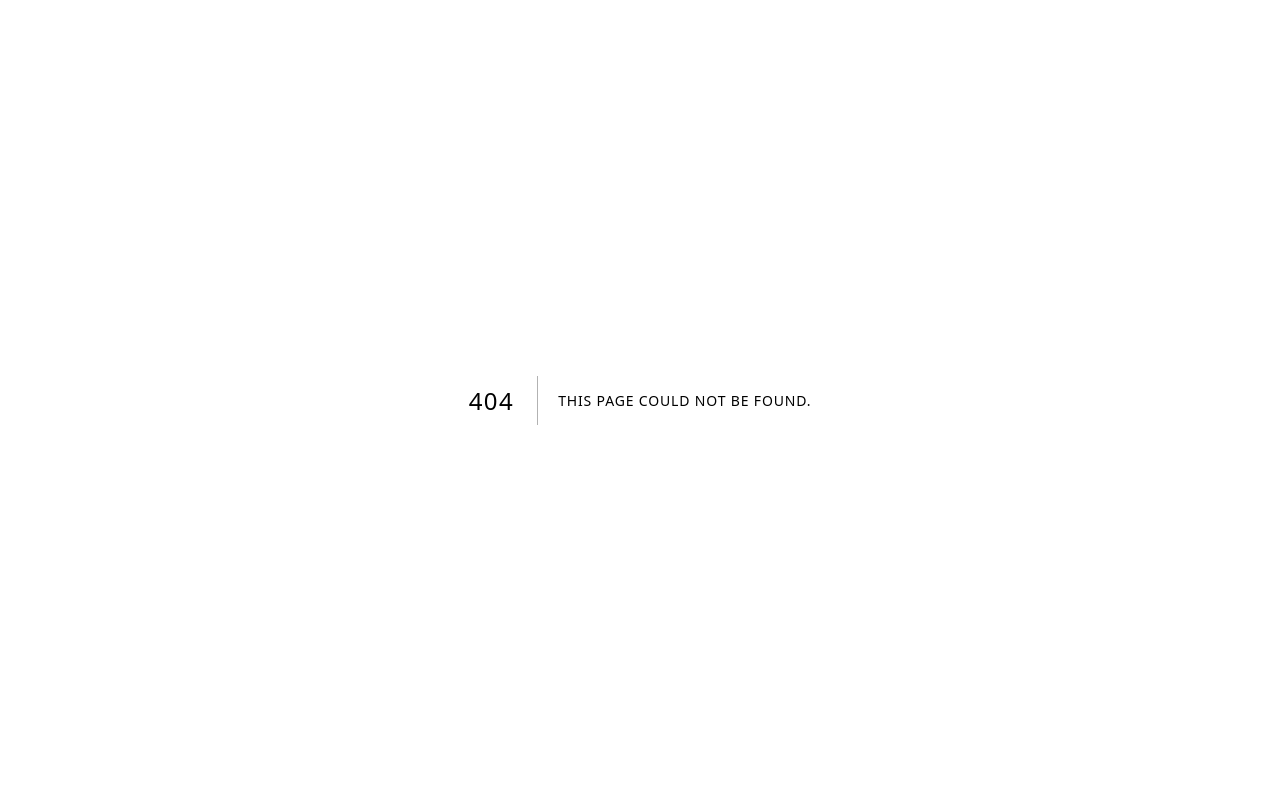
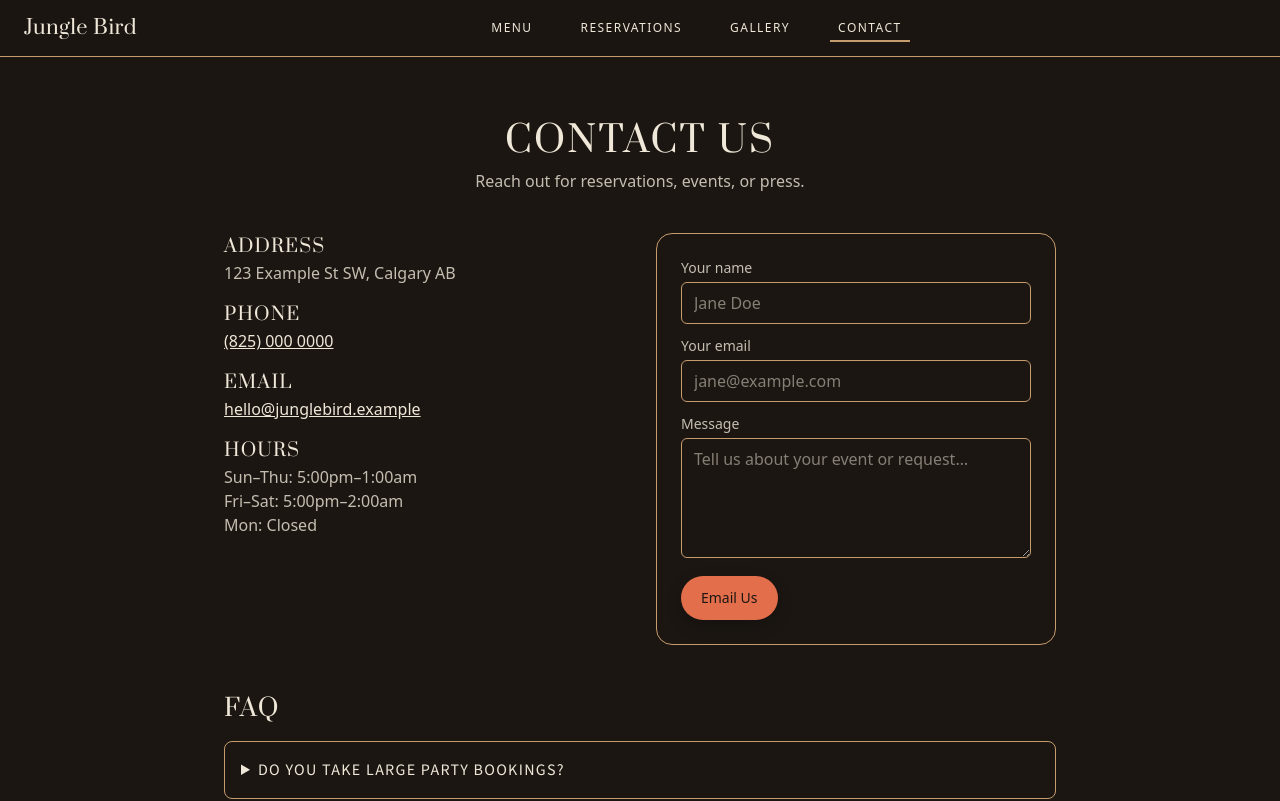
Before and after one commit to davidatrus/jungle-bird, a Next.js app: page /contact in a window 1280 px wide. Before the commit this address had no page. Shown: the top 801 px of the page. Built offline with nearby package versions, Linux system fonts and the light colour scheme.

Commit message:
fix(blog): replace internal <a> with <Link> in 404 fallback

```diff
--- a/src/app/(public)/blog/[slug]/page.tsx
+++ b/src/app/(public)/blog/[slug]/page.tsx
@@ -13,8 +13,13 @@ const getSiblings = (slug: string) => {
 };
 
 // optional SEO
-export function generateMetadata({ params }: { params: { slug: string } }) {
-  const p = getPost(params.slug);
+export async function generateMetadata({
+  params,
+}: {
+  params: Promise<{ slug: string }>;
+}) {
+  const { slug } = await params;
+  const p = getPost(slug);
   if (!p) return {};
   return {
     title: `${p.title} • Jungle Bird`,
@@ -22,10 +27,14 @@ export function generateMetadata({ params }: { params: { slug: string } }) {
   };
 }
 
-export default function PostPage({ params }: { params: { slug: string } }) {
-  const post = getPost(params.slug);
+export default async function PostPage({
+  params,
+}: {
+  params: Promise<{ slug: string }>;
+}) {
+  const { slug } = await params;
+  const post = getPost(slug);
   if (!post) {
-    // 404-style inline fallback
     return (
       <div className="py-20 text-center">
         <h1 className="font-display text-3xl">Article not found</h1>
--- /dev/null
+++ b/src/app/(public)/contact/layout.tsx
@@ -0,0 +1,20 @@
+export default function ContactLayout({
+  children,
+}: {
+  children: React.ReactNode;
+}) {
+  return (
+    <div
+      className="min-h-screen"
+      style={{
+        background:
+          'linear-gradient(180deg, rgba(27,22,18,.96) 0%, rgba(27,22,18,.96) 100%)',
+        color: 'var(--text)',
+      }}
+    >
+      <main className="mx-auto max-w-4xl px-4 py-12 sm:px-6 md:py-16 lg:px-8">
+        {children}
+      </main>
+    </div>
+  );
+}
--- /dev/null
+++ b/src/app/(public)/contact/page.tsx
@@ -0,0 +1,149 @@
+'use client';
+
+import { FormEvent, useState } from 'react';
+
+export default function ContactPage() {
+  const [name, setName] = useState('');
+  const [email, setEmail] = useState('');
+  const [msg, setMsg] = useState('');
+
+  const onSubmit = (e: FormEvent) => {
+    e.preventDefault();
+    const to = 'hello@junglebird.example';
+    const subject = encodeURIComponent(
+      `Website Message from ${name || 'Guest'}`,
+    );
+    const body = encodeURIComponent(`From: ${name}\nEmail: ${email}\n\n${msg}`);
+    window.location.href = `mailto:${to}?subject=${subject}&body=${body}`;
+  };
+
+  return (
+    <div className="space-y-10">
+      <header className="text-center">
+        <h1 className="font-display text-3xl md:text-4xl">CONTACT US</h1>
+        <p className="mt-2 opacity-80">
+          Reach out for reservations, events, or press.
+        </p>
+      </header>
+
+      {/* Contact details */}
+      <section className="grid grid-cols-1 gap-6 md:grid-cols-2 md:gap-8">
+        <div className="space-y-4">
+          <div>
+            <h2 className="font-display text-lg">ADDRESS</h2>
+            <p className="opacity-80">123 Example St SW, Calgary AB</p>
+          </div>
+          <div>
+            <h2 className="font-display text-lg">PHONE</h2>
+            <p>
+              <a className="underline hover:opacity-90" href="tel:+18250000000">
+                (825) 000 0000
+              </a>
+            </p>
+          </div>
+          <div>
+            <h2 className="font-display text-lg">EMAIL</h2>
+            <p>
+              <a
+                className="underline hover:opacity-90"
+                href="mailto:hello@junglebird.example"
+              >
+                hello@junglebird.example
+              </a>
+            </p>
+          </div>
+          <div>
+            <h2 className="font-display text-lg">HOURS</h2>
+            <p className="opacity-80">
+              Sun–Thu: 5:00pm–1:00am
+              <br />
+              Fri–Sat: 5:00pm–2:00am
+              <br />
+              Mon: Closed
+            </p>
+          </div>
+        </div>
+
+        {/* Mailto form */}
+        <form
+          onSubmit={onSubmit}
+          className="brass-border space-y-3 rounded-2xl border p-4 md:p-6"
+        >
+          <div>
+            <label className="mb-1 block text-sm opacity-80">Your name</label>
+            <input
+              className="brass-border w-full rounded-md border bg-transparent px-3 py-2"
+              style={{ color: 'var(--text)' }}
+              value={name}
+              onChange={(e) => setName(e.target.value)}
+              placeholder="Jane Doe"
+              required
+            />
+          </div>
+          <div>
+            <label className="mb-1 block text-sm opacity-80">Your email</label>
+            <input
+              className="brass-border w-full rounded-md border bg-transparent px-3 py-2"
+              style={{ color: 'var(--text)' }}
+              type="email"
+              value={email}
+              onChange={(e) => setEmail(e.target.value)}
+              placeholder="jane@example.com"
+              required
+            />
+          </div>
+          <div>
+            <label className="mb-1 block text-sm opacity-80">Message</label>
+            <textarea
+              className="brass-border min-h-[120px] w-full rounded-md border bg-transparent px-3 py-2"
+              style={{ color: 'var(--text)' }}
+              value={msg}
+              onChange={(e) => setMsg(e.target.value)}
+              placeholder="Tell us about your event or request…"
+              required
+            />
+          </div>
+          <button
+            type="submit"
+            className="btn-pop btn-shadow brass-border rounded-full px-5 py-3 text-sm font-medium"
+            style={{ background: 'var(--cta)', color: '#1B1612' }}
+          >
+            Email Us
+          </button>
+        </form>
+      </section>
+
+      {/* FAQ */}
+      <section className="pt-2">
+        <h2 className="font-display mb-4 text-2xl">FAQ</h2>
+        <div className="space-y-3">
+          <details className="brass-border rounded-lg border p-4">
+            <summary className="font-ui cursor-pointer tracking-[0.08em] uppercase">
+              Do you take large party bookings?
+            </summary>
+            <p className="mt-2 opacity-80">
+              Yes—email us with your date, time, and party size and we’ll
+              confirm availability.
+            </p>
+          </details>
+          <details className="brass-border rounded-lg border p-4">
+            <summary className="font-ui cursor-pointer tracking-[0.08em] uppercase">
+              Is there a dress code?
+            </summary>
+            <p className="mt-2 opacity-80">
+              Smart casual works great. No athletic wear after 8pm.
+            </p>
+          </details>
+          <details className="brass-border rounded-lg border p-4">
+            <summary className="font-ui cursor-pointer tracking-[0.08em] uppercase">
+              Do you offer gift cards?
+            </summary>
+            <p className="mt-2 opacity-80">
+              Yes—ask at the bar or email us and we’ll set you up digitally.
+            </p>
+          </details>
+        </div>
+      </section>
+    </div>
+  );
+}
--- /dev/null
+++ b/src/app/(public)/gallery/layout.tsx
@@ -0,0 +1,20 @@
+export default function GalleryLayout({
+  children,
+}: {
+  children: React.ReactNode;
+}) {
+  return (
+    <div
+      className="min-h-screen"
+      style={{
+        background:
+          'linear-gradient(180deg, rgba(27,22,18,.96) 0%, rgba(27,22,18,.96) 100%)',
+        color: 'var(--text)',
+      }}
+    >
+      <main className="mx-auto max-w-6xl px-4 py-12 sm:px-6 md:py-16 lg:px-8">
+        {children}
+      </main>
+    </div>
+  );
+}
--- /dev/null
+++ b/src/app/(public)/gallery/page.tsx
@@ -0,0 +1,41 @@
+import Image from 'next/image';
+
+const items = [
+  '/images/gallery-1.jpg',
+  '/images/gallery-2.jpg',
+  '/images/gallery-3.jpg',
+  '/images/gallery-4.jpg',
+  '/images/gallery-5.jpg',
+  '/images/gallery-6.jpg',
+];
+
+export default function GalleryPage() {
+  return (
+    <>
+      <header className="mb-8 text-center md:mb-10">
+        <h1 className="font-display text-3xl md:text-4xl">GALLERY</h1>
+        <p className="mt-2 opacity-80">
+          A glimpse of the room, plates, and pours.
+        </p>
+      </header>
+
+      <section className="grid grid-cols-1 gap-4 sm:grid-cols-2 md:grid-cols-3 md:gap-6">
+        {items.map((src, i) => (
+          <figure
+            key={i}
+            className="group brass-border overflow-hidden rounded-2xl border"
+          >
+            <Image
+              src={src}
+              alt=""
+              width={1200}
+              height={900}
+              className="h-64 w-full object-cover transition duration-200 group-hover:scale-[1.02] group-hover:sepia"
+              priority={i < 3}
+            />
+          </figure>
+        ))}
+      </section>
+    </>
+  );
+}
```
